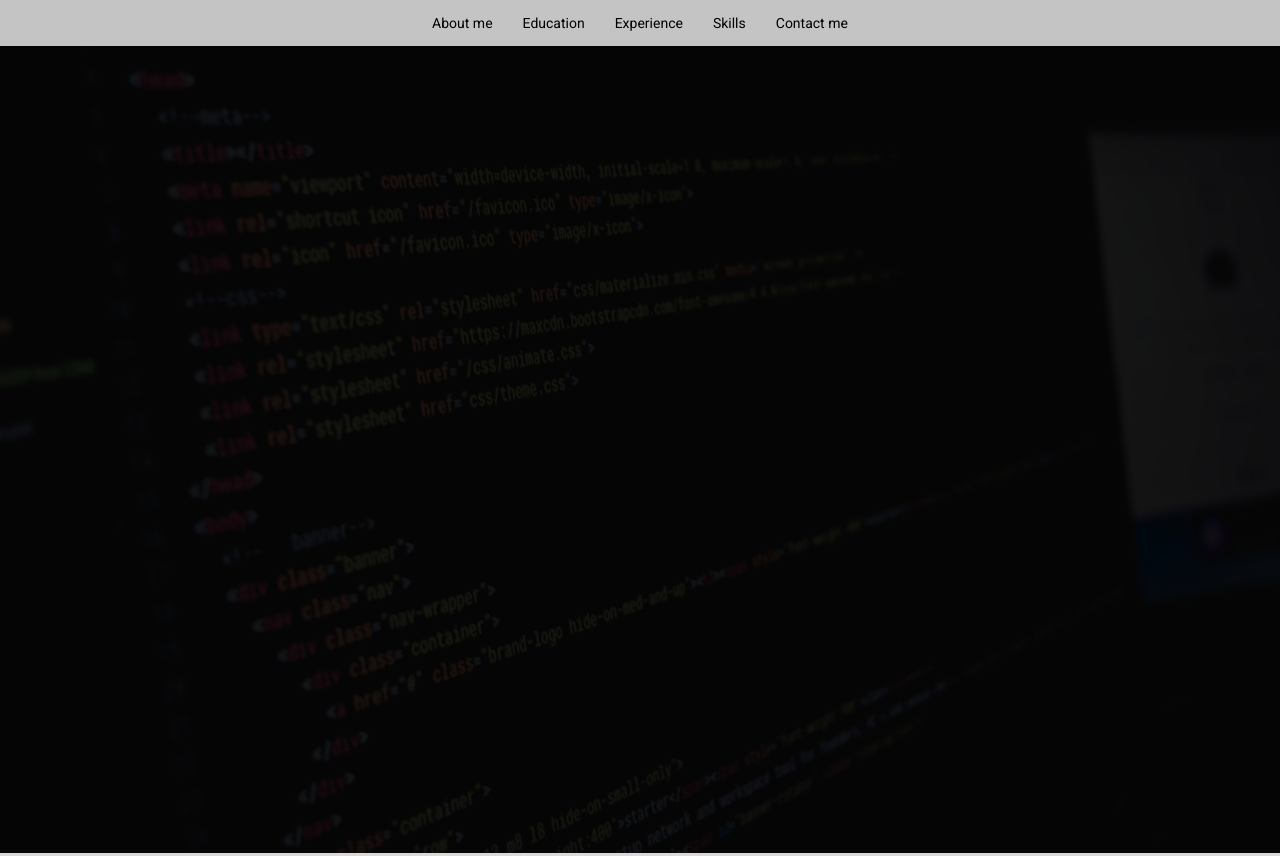
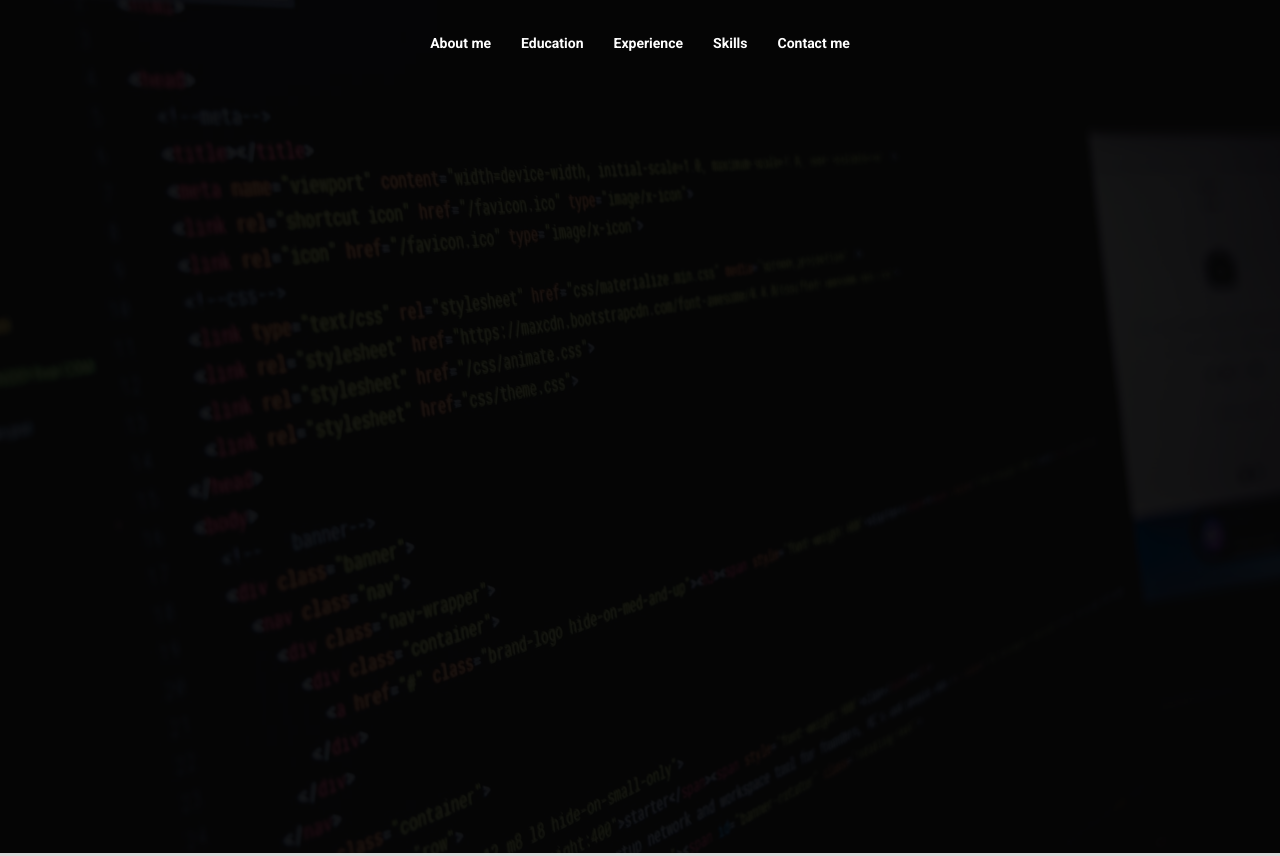
Before and after one commit to kodiKING10/PersonalPortfolio, a React (Create React App) app: page / in a window 1280 px wide. Built offline with nearby package versions, Linux system fonts and the light colour scheme.

Commit message:
kick-off

```diff
--- a/src/pages/Home/styles.css
+++ b/src/pages/Home/styles.css
@@ -3,7 +3,6 @@
     position: fixed;
     top: 0;
     width: 100%;
-    background-color: #C4C4C4;
 }
 
 .imgHome {
@@ -19,6 +18,9 @@
     list-style: none;
     justify-content: center;
     align-items: center;
+    color: #FFF;
+    font-weight: bold;
+    margin-top: 20px;
 }
 
 .listItem-header{
```
